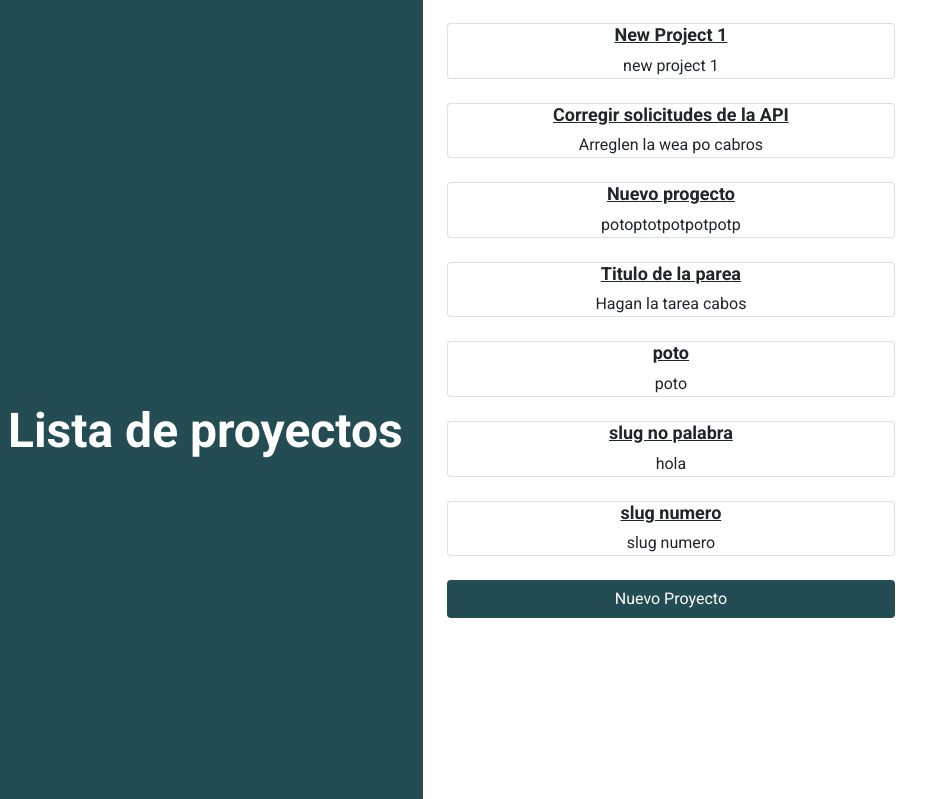
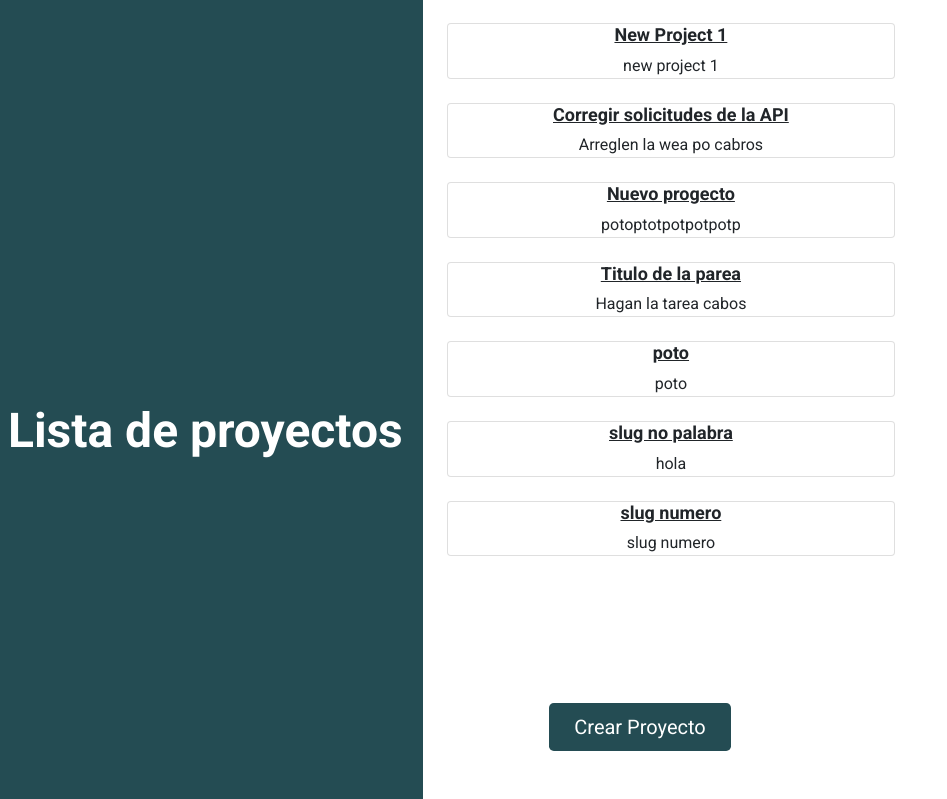
Before and after one commit to matiascavieres/Cloud, a Django app: page /projects/ in a window 1280 px wide. Shown: the part 73-872 px from the top of the page, without its empty margins (0-947 px from the left). Run offline with Django 4.2, Linux system fonts and the light colour scheme; a user stored in the database is signed in; data comes from the database, SQL or seed files in the repository.

Commit message:
Project Listing

```diff
--- a/project/templates/project.html
+++ b/project/templates/project.html
@@ -33,8 +33,9 @@ Project Listings
                 </div>
               </div>
               {% endfor %}
+              <div class="position-absolute bottom-0 start-50 translate-middle-x mb-5">
               {% if perms.project.can_add_new_project  %}
-              <a href="/project/new" class="btn btn-md mb-5 px-4 gap-3 w-75" style="background-color: #244c53 ; color: white;" role="button" aria-disabled="true">Nuevo Proyecto</a>
+              <a href="/project/new" class="btn  btn-lg px-4 gap-3" style="background-color: #244c53 ; color: white;" role="button" aria-disabled="true">Crear Proyecto</a>
               {% endif %}
             </div>
           </div>
```
